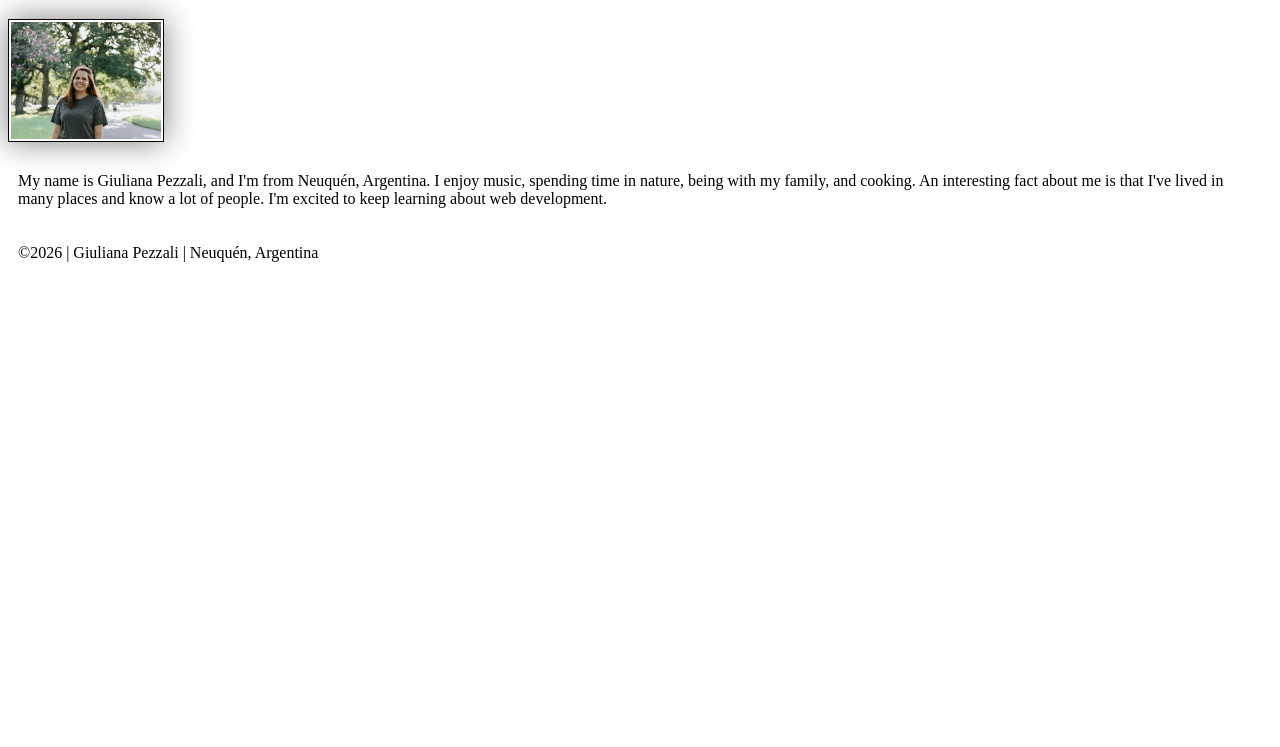
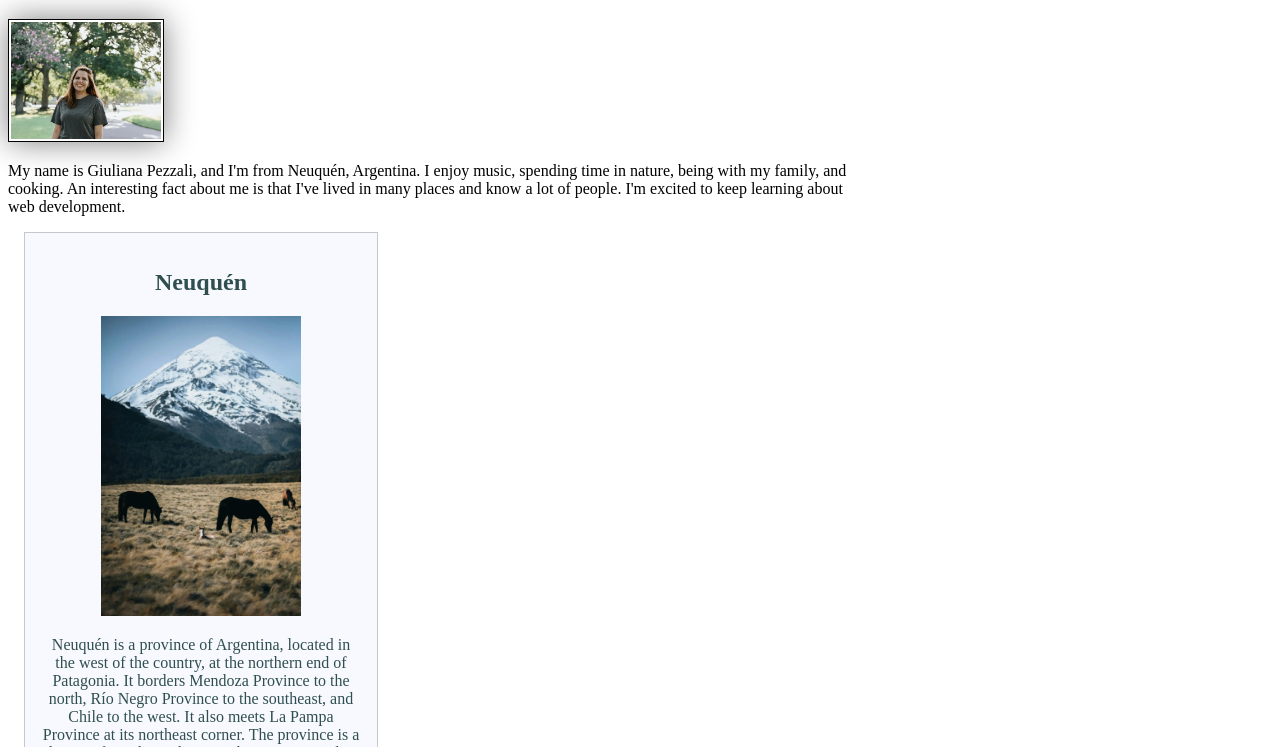
Before and after one commit to pezzaligiuliana/wdd130, a plain HTML site: page index.html in a window 1280 px wide. Shown: the part 205-952 px from the top of the page. Before the commit the page ends 800 px from the top, so only its background shows below. Drawn offline with Linux system fonts and the light colour scheme.

Commit message:
week 2 index updates

```diff
--- a/index.html
+++ b/index.html
@@ -5,6 +5,8 @@
     <meta charset="UTF-8">
     <meta name="viewport" content="width=device-width, initial-scale=1.0">
     <title>Giuliana Pezzali | WDD 130</title>
+    <meta name="description" content="Giuliana's home page for the WDD130 course ">
+    <meta name="author" content="Giuliana Pezzali">
     <link rel="stylesheet" href="styles/styles.css">
 </head>
 
@@ -20,6 +22,11 @@
         <img src="images/profile.webp" alt="A profile picture of Giuliana Pezzali" width="200">
         <p>My name is Giuliana Pezzali, and I'm from Neuquén, Argentina. I enjoy music, spending time in nature, being with my family, and cooking. An interesting fact about me is that I've lived in many places and know a lot of people. I'm excited to keep learning about web development.</p>
     </main>
+    <aside>
+        <h2>Neuquén</h2>
+        <img src="images/neuquen.webp" alt="Neuquén Landscape">
+        <p>Neuquén is a province of Argentina, located in the west of the country, at the northern end of Patagonia. It borders Mendoza Province to the north, Río Negro Province to the southeast, and Chile to the west. It also meets La Pampa Province at its northeast corner. The province is a hotspot for paleontology. At the Lago Barreales Paleontological Center, visitors can see active dinosaur excavation sites and help researchers unearth prehistoric giants.</p>
+    </aside>
     <footer>
         <p> ©2026 | Giuliana Pezzali | Neuquén, Argentina</p>
     </footer>
--- a/styles/styles.css
+++ b/styles/styles.css
@@ -13,7 +13,11 @@ h1 {
     color: darkblue;
 }
 
-img {
+main {
+    max-width: 840px;
+}
+
+main img {
     width: 150px;
     height: auto;
     border: 1px solid black;
@@ -22,5 +26,26 @@ img {
 }
 
 p {
-    padding: 10px;
+    padding: 0;
 }
+
+aside {
+    width: 20rem;
+    margin: 1rem;
+    border: 1px solid rgb(0 0 0 / .2);
+    padding: 1rem;
+    background-color: ghostwhite;
+    color: darkslategrey;
+    text-align: center;
+}
+
+aside img {
+    width: 200px;
+    height: auto;
+}
+
+footer {
+    margin-top: 1em;
+    border-top: 1px solid gray;
+    text-align: center;
+}
```
Also changed, not shown: images/neuquen.webp (added).
